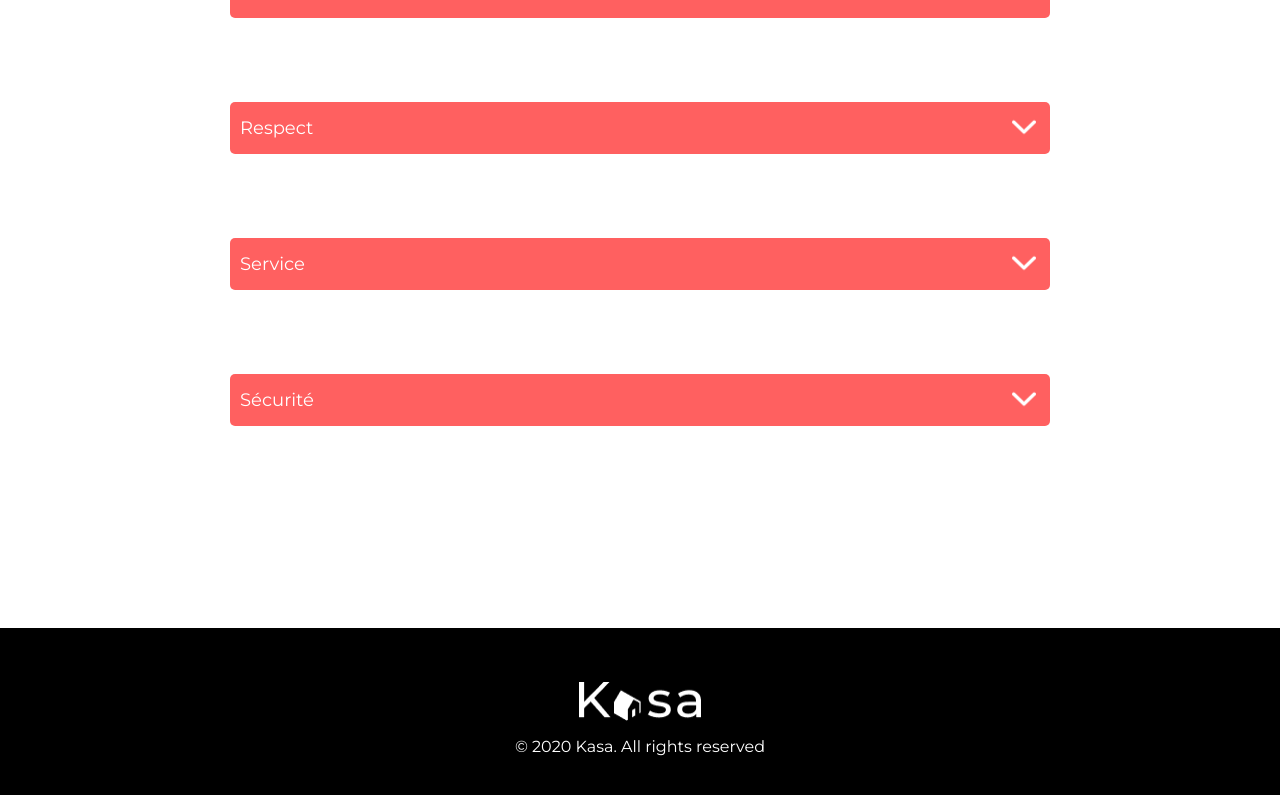
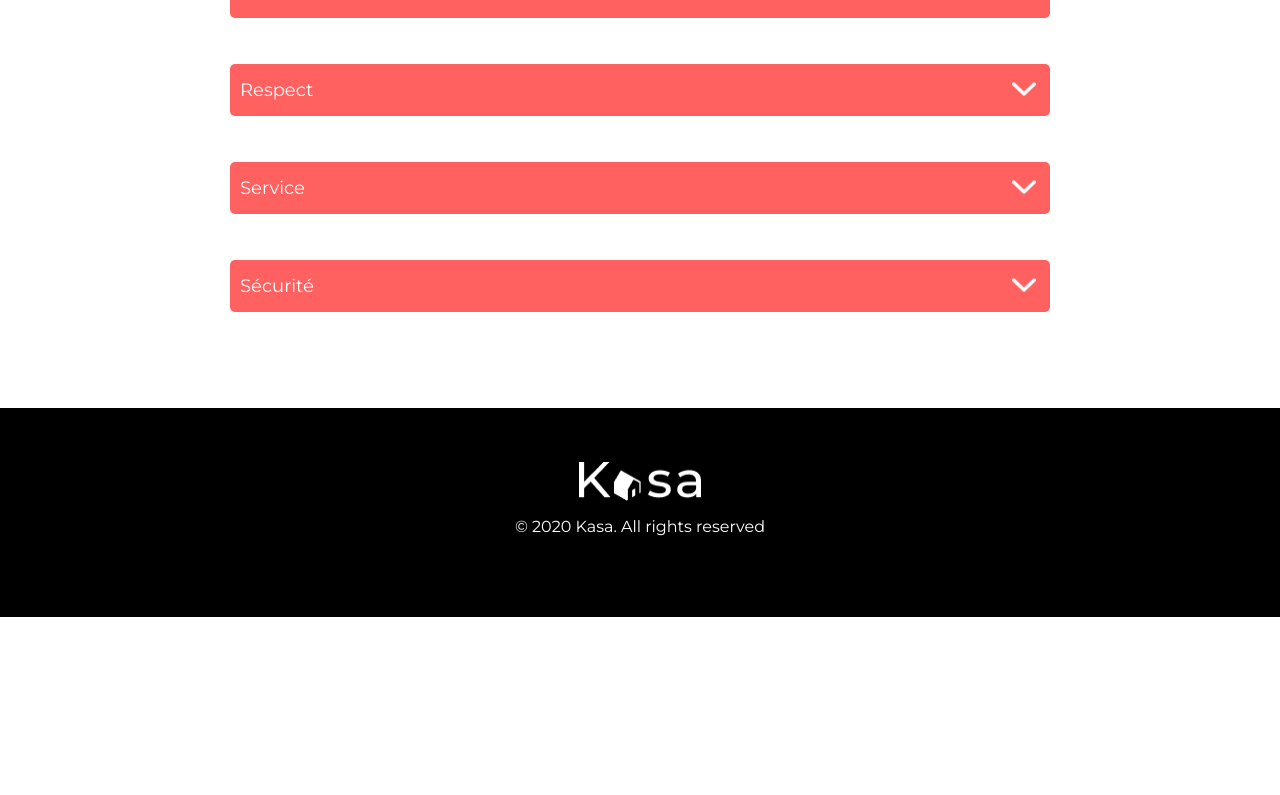
Before and after one commit to tetyanachouteau/P11Kasa, a React (Create React App) app: page /info in a window 1280 px wide. Shown: the part 505-1300 px from the top of the page. After the commit the page ends 1122 px from the top, so only its background shows below. Built offline with nearby package versions, Linux system fonts and the light colour scheme.

Commit message:
Taille collapse

```diff
--- a/src/components/Collapse.module.css
+++ b/src/components/Collapse.module.css
@@ -35,6 +35,7 @@
 
 .collapse .collapseContentHidden {
   visibility: hidden;
+  height: 0;
 }
 
 .collapse .collapseContent p {
--- a/src/components/Footer.module.css
+++ b/src/components/Footer.module.css
@@ -7,7 +7,7 @@
     flex-direction: column;
     align-items: center;
     justify-content: center;
-    margin-top: 30px;
+    margin-top: 0;
     position: relative;
     bottom: 0px;
   }
```
